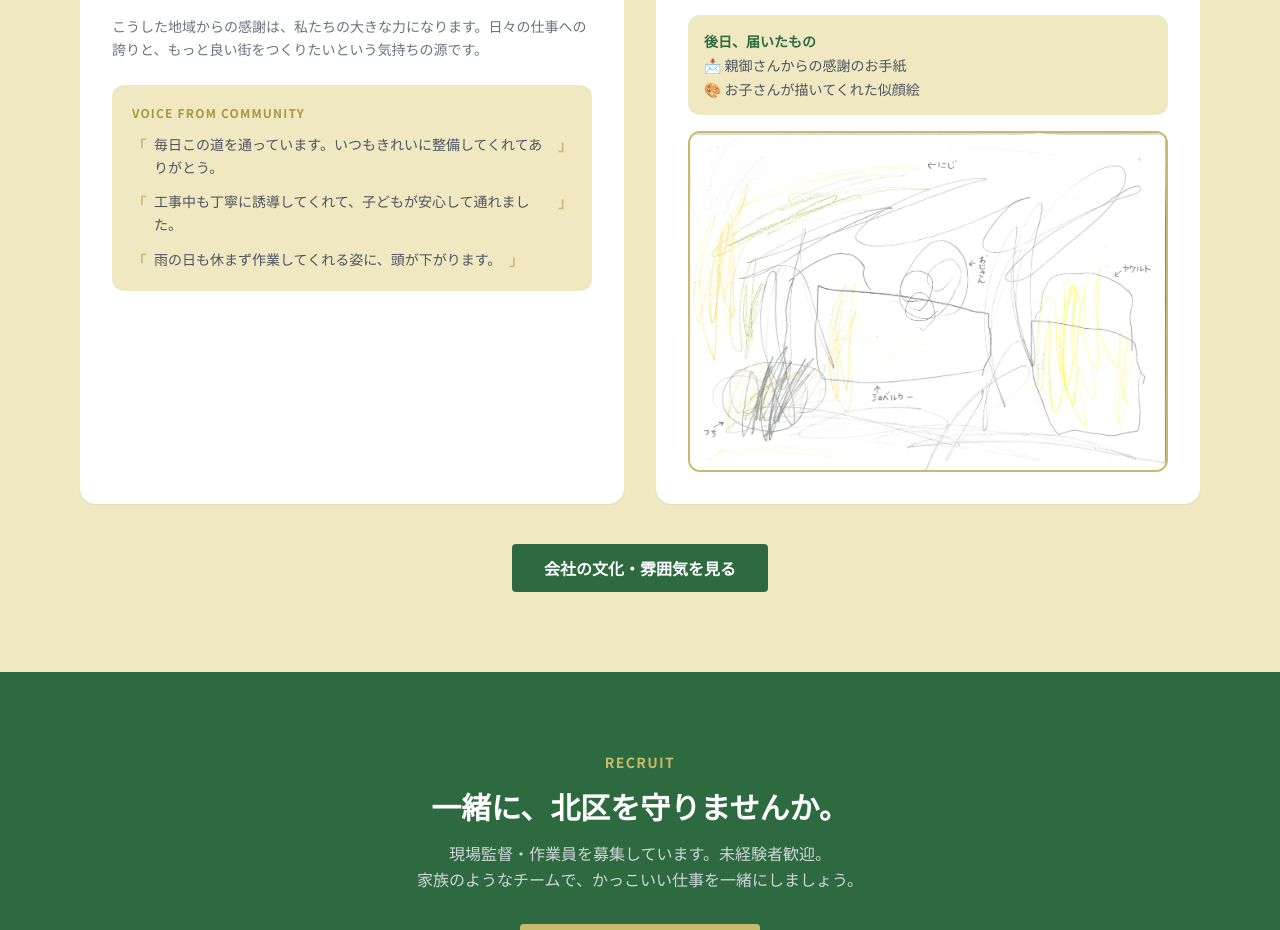
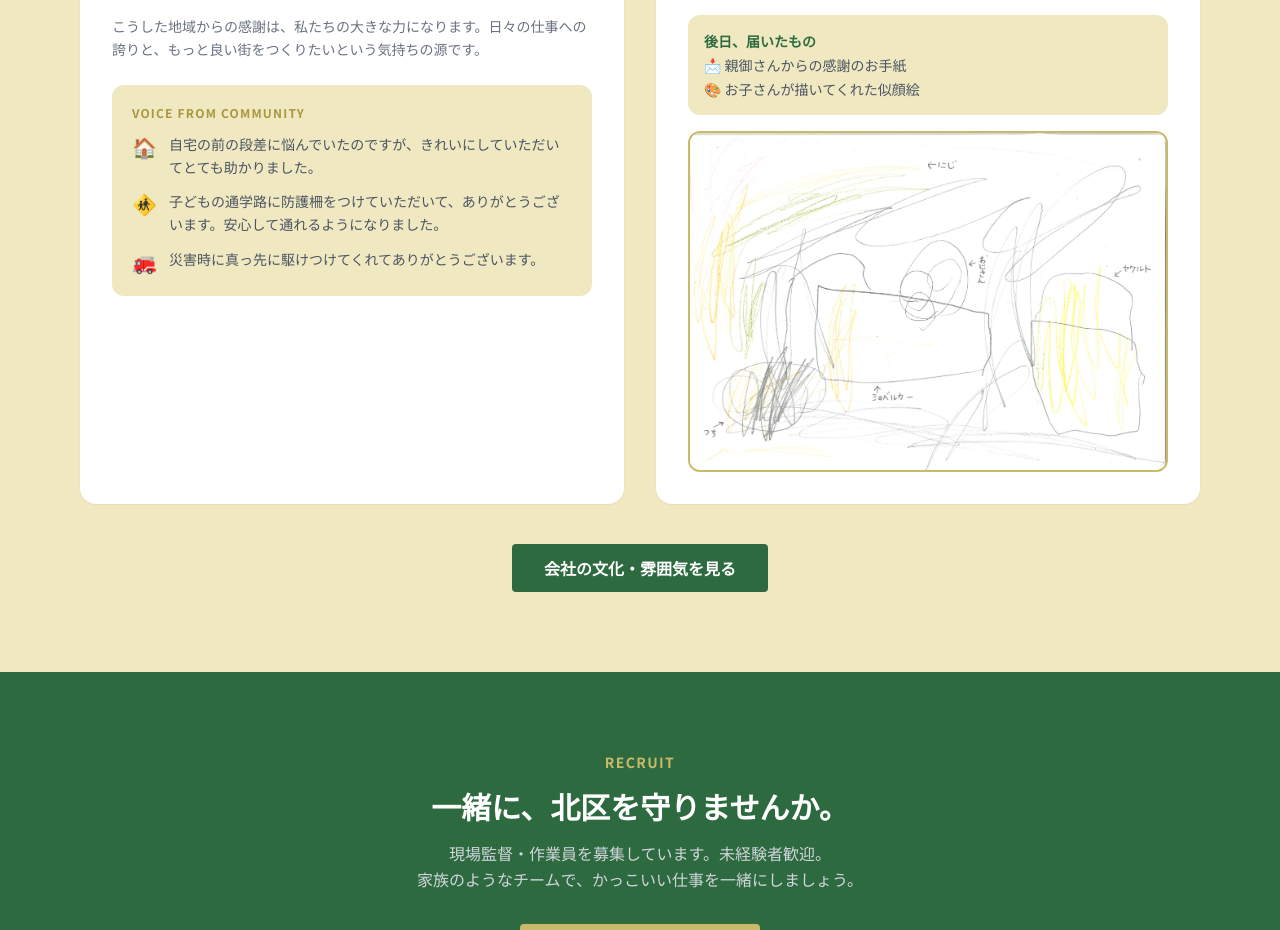
Before and after one commit to sanwakensetsu3030-lgtm/sanwa-kensetsu, a Next.js app: page / in a window 1280 px wide. Shown: the part 3180-4110 px from the top of the page. Built offline with nearby package versions, Linux system fonts and the light colour scheme.

Commit message:
地域の声を3件修正・カッコ削除・絵文字追加

```diff
--- a/app/page.tsx
+++ b/app/page.tsx
@@ -196,14 +196,13 @@ export default function Home() {
                 <p style={{ color: "#A89840" }} className="font-bold text-xs tracking-widest mb-3 uppercase">Voice from Community</p>
                 <div className="space-y-3">
                   {[
-                    "毎日この道を通っています。いつもきれいに整備してくれてありがとう。",
-                    "工事中も丁寧に誘導してくれて、子どもが安心して通れました。",
-                    "雨の日も休まず作業してくれる姿に、頭が下がります。",
+                    { emoji: "🏠", text: "自宅の前の段差に悩んでいたのですが、きれいにしていただいてとても助かりました。" },
+                    { emoji: "🚸", text: "子どもの通学路に防護柵をつけていただいて、ありがとうございます。安心して通れるようになりました。" },
+                    { emoji: "🚒", text: "災害時に真っ先に駆けつけてくれてありがとうございます。" },
                   ].map((voice, i) => (
-                    <div key={i} className="flex gap-2 items-start">
-                      <span style={{ color: STRAW }} className="font-bold mt-0.5 flex-shrink-0">「</span>
-                      <p style={{ color: "#4b5563" }} className="leading-relaxed">{voice}</p>
-                      <span style={{ color: STRAW }} className="font-bold mt-0.5 flex-shrink-0">」</span>
+                    <div key={i} className="flex gap-3 items-start">
+                      <span className="text-xl flex-shrink-0">{voice.emoji}</span>
+                      <p style={{ color: "#4b5563" }} className="leading-relaxed text-sm">{voice.text}</p>
                     </div>
                   ))}
                 </div>
```
